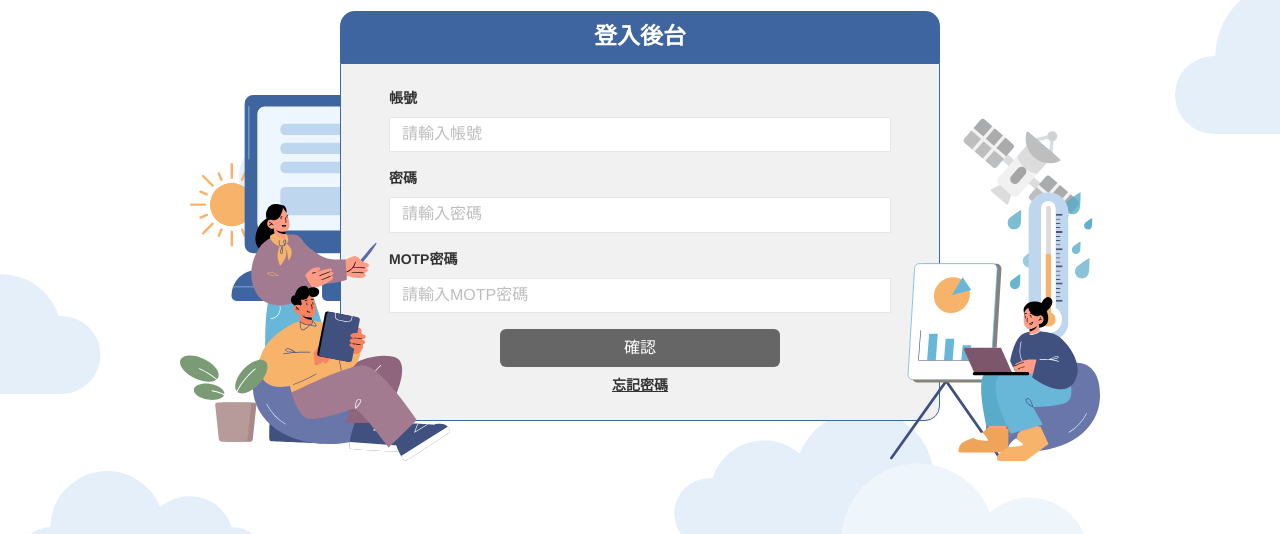
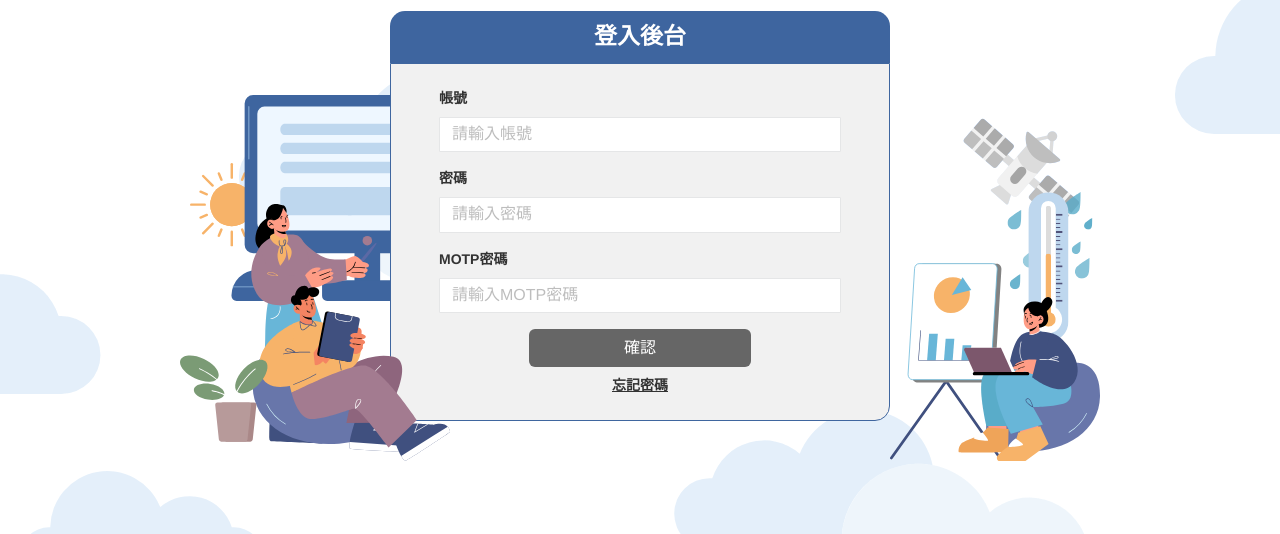
Before and after one commit to athomec/meteorology-backstage, a plain HTML site: page login.html in a window 1280 px wide. Shown: the part 266-800 px from the top of the page. Drawn offline with Linux system fonts and the light colour scheme.

Commit message:
測試調整

```diff
--- a/css/newstyle.scss
+++ b/css/newstyle.scss
@@ -1,3 +1,8 @@
+@mixin pc-md {
+    @media (max-width: 1600px) {
+        @content;
+    }
+}
 @mixin pc-sm {
     @media (max-width: 992px) {
         @content;
@@ -79,6 +84,9 @@ input::placeholder {
     position: relative;
     width: 80%;
     max-width: 600px;
+    @include pc-md{
+        width: 500px;
+    }
     @include pc-sm{
         width: 70%;
     }
```
Also changed, not shown: css/newstyle.css, 1 other file.
